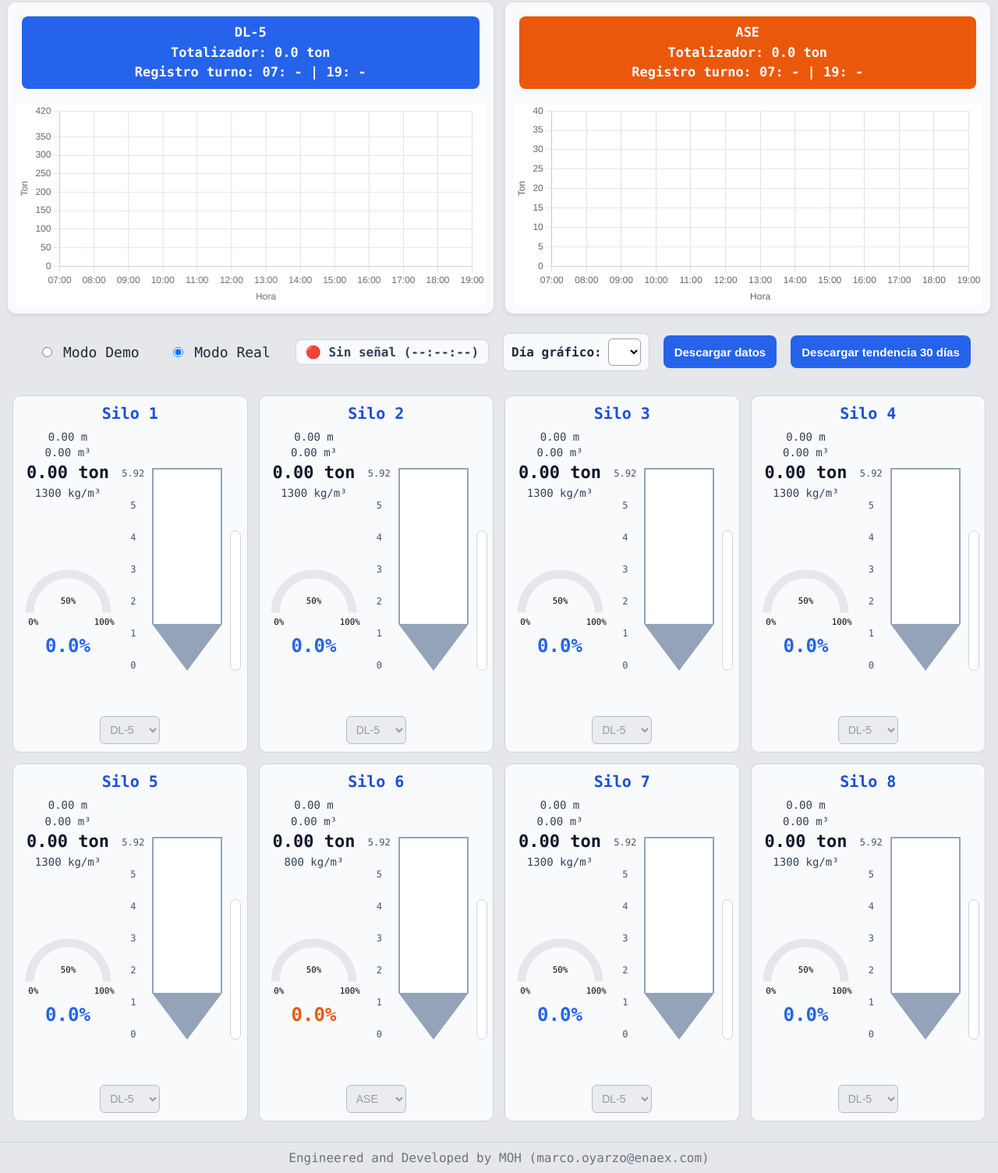
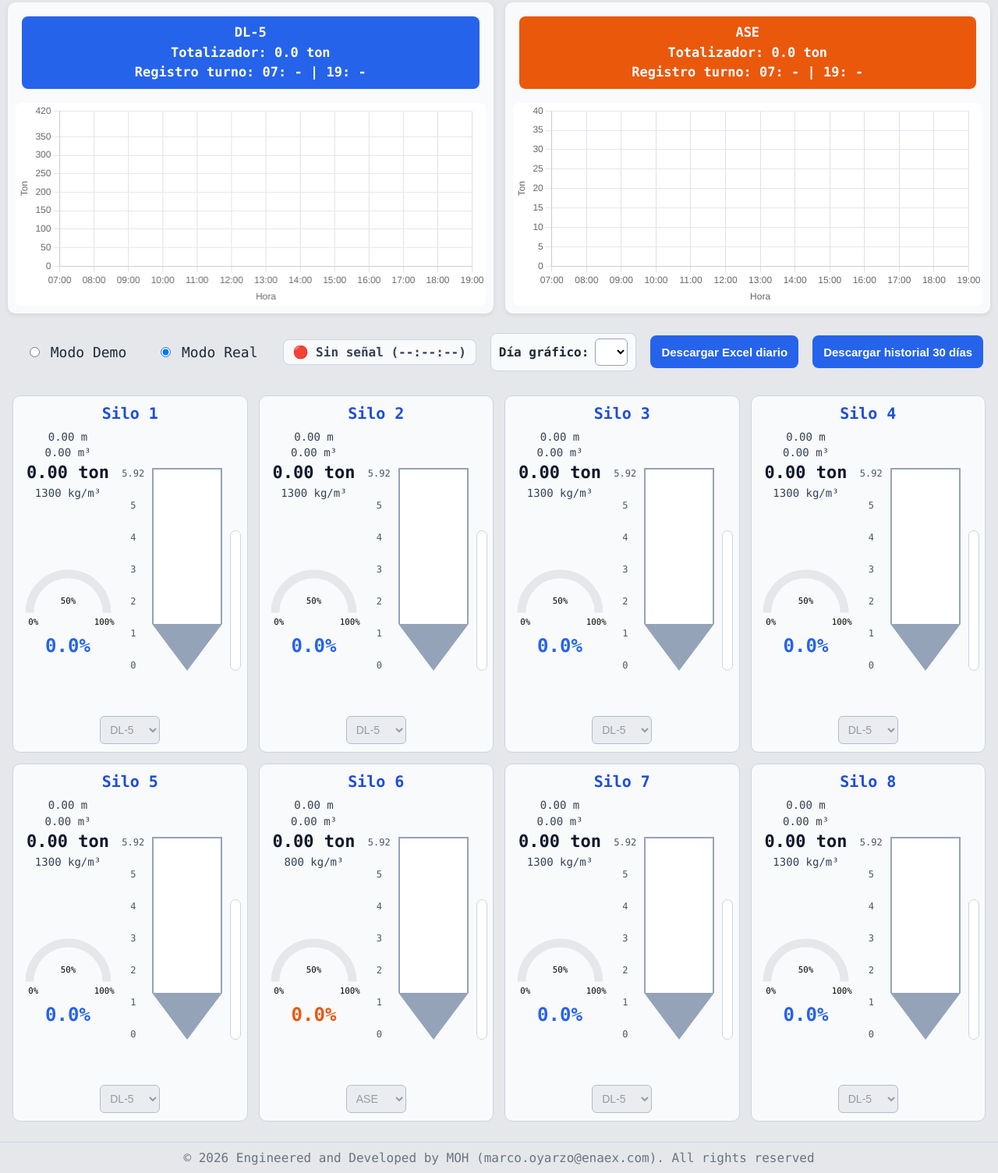
Before and after one commit to moyarzo/scada-silos, a website: page index.html in a window 1280 px wide. Shown: the part 65-1569 px from the top of the page at 78% size. Drawn offline with nearby package versions, Linux system fonts and the light colour scheme; some packages are replaced by stand-ins of ours; no server answers; a script that the page names is missing.

Commit message:
Update index.html

```diff
--- a/index.html
+++ b/index.html
@@ -38,14 +38,14 @@
       <select id="chartDateSelect"></select>
     </div>
 
-    <button id="exportBtn" class="export-btn">Descargar datos</button>
-    <button id="exportTrendBtn" class="export-btn">Descargar tendencia 30 días</button>
+    <button id="exportBtn" class="export-btn">Descargar Excel diario</button>
+    <button id="exportTrendBtn" class="export-btn">Descargar historial 30 días</button>
   </div>
 
   <div class="grid" id="grid"></div>
 
   <footer class="footer">
-    Engineered and Developed by MOH (marco.oyarzo@enaex.com)
+    &#169; 2026 Engineered and Developed by MOH (marco.oyarzo@enaex.com). All rights reserved
   </footer>
 
   <script src="https://cdn.socket.io/4.5.4/socket.io.min.js"></script>
```
